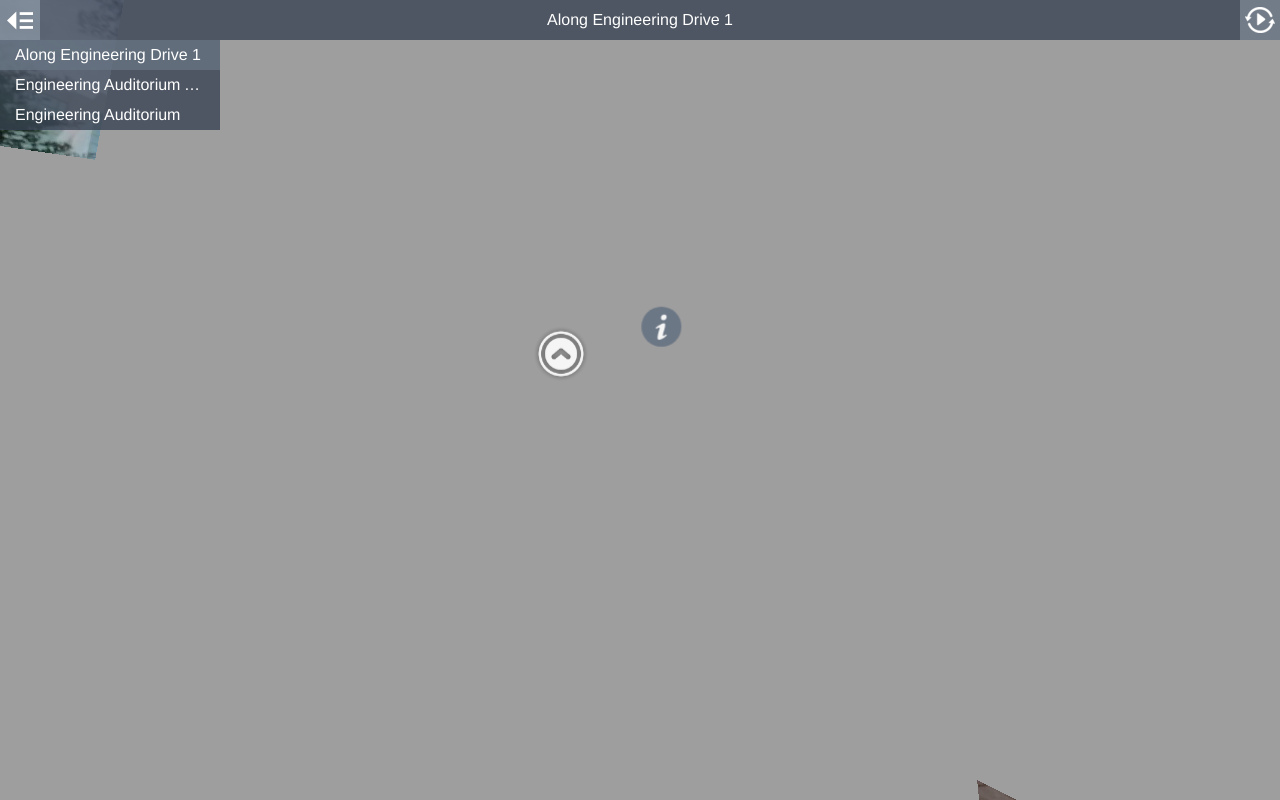
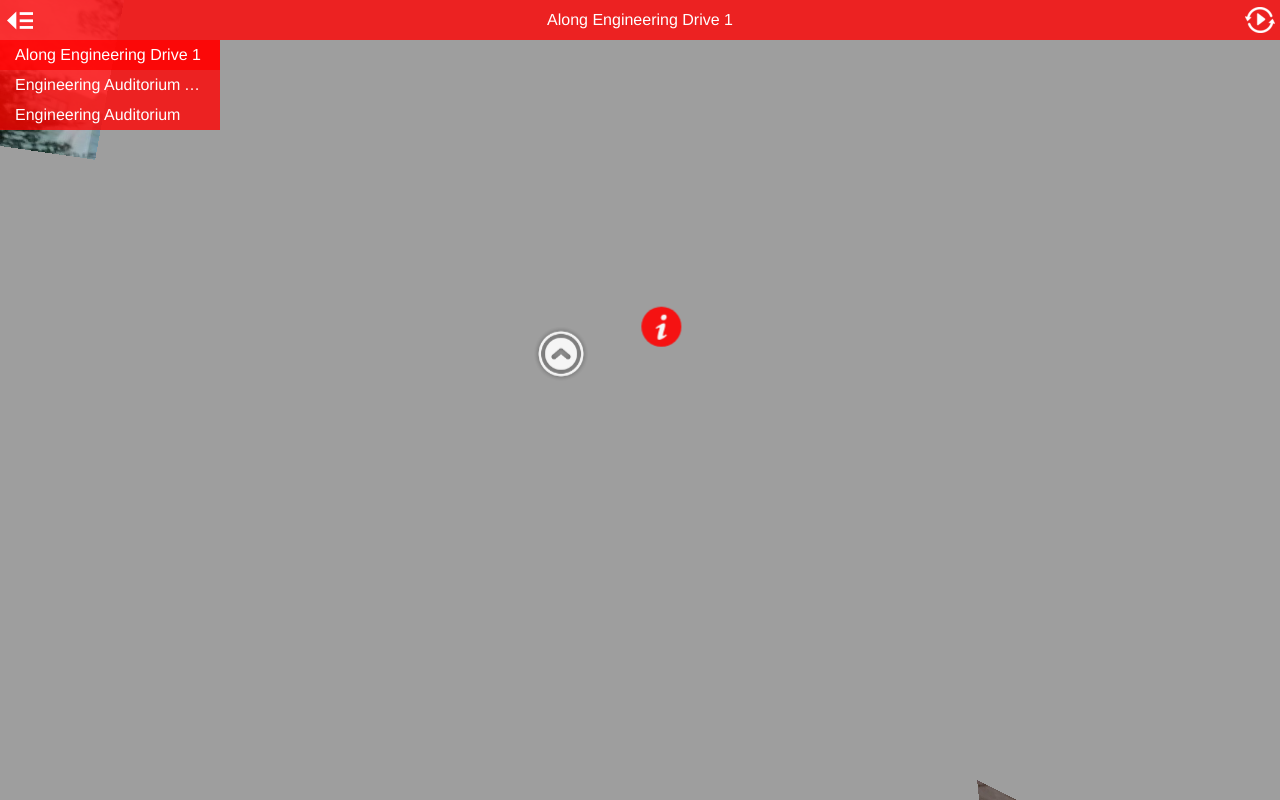
Before and after one commit to triciaszn/faculty-of-engineering, a plain HTML site: page index.html in a window 1280 px wide. Drawn offline with Linux system fonts and the light colour scheme.

Commit message:
Update style.css

```diff
--- a/style.css
+++ b/style.css
@@ -79,8 +79,8 @@ body.multiple-scenes.mobile #titleBar {
   height: 100%;
   line-height: 30px;
   padding: 5px;
-  background-color: rgb(58,68,84);
-  background-color: rgba(58,68,84,0.8);
+  background-color: rgb(255,3,3);
+  background-color: rgba(255,3,3,0.8);
   overflow: hidden;
   text-overflow: ellipsis;
   white-space: nowrap;
@@ -103,8 +103,8 @@ body.multiple-scenes.mobile #titleBar {
   width: 40px;
   height: 40px;
   padding: 5px;
-  background-color: rgb(103,115,131);
-  background-color: rgba(103,115,131,0.8);
+  background-color: rgb(255,3,3);
+  background-color: rgba(255,3,3,0.8);
 }
 
 .mobile #fullscreenToggle {
@@ -153,8 +153,8 @@ body.fullscreen-enabled #fullscreenToggle {
   width: 40px;
   height: 40px;
   padding: 5px;
-  background-color: rgb(103,115,131);
-  background-color: rgba(103,115,131,0.8);
+  background-color: rgb(255,3,3);
+  background-color: rgba(255,3,3,0.8);
 }
 
 .mobile #autorotateToggle {
@@ -207,8 +207,8 @@ body.fullscreen-enabled.mobile #autorotateToggle {
   width: 40px;
   height: 40px;
   padding: 5px;
-  background-color: rgb(103,115,131);
-  background-color: rgba(103,115,131,0.8);
+  background-color: rgb(255,3,3);
+  background-color: rgba(255,3,3,0.8);
 }
 
 .mobile #sceneListToggle {
@@ -273,8 +273,8 @@ body.fullscreen-enabled.mobile #autorotateToggle {
 
 #sceneList .scenes {
   width: 100%;
-  background-color: rgb(58,68,84);
-  background-color: rgba(58,68,84,0.8);
+  background-color: rgb(255,3,3);
+  background-color: rgba(255,3,3,0.8);
 }
 
 .mobile #sceneList {
@@ -320,13 +320,13 @@ body.fullscreen-enabled.mobile #autorotateToggle {
 }
 
 .no-touch #sceneList .scene:hover {
-  background-color: rgb(103,115,131);
-  background-color: rgba(103,115,131,0.8);
+  background-color: rgb(255,3,3);
+  background-color: rgba(255,3,3,0.8);
 }
 
 #sceneList .scene.current {
-  background-color: rgb(103,115,131);
-  background-color: rgba(103,115,131,0.8);
+  background-color: rgb(255,3,3);
+  background-color: rgba(255,3,3,0.8);
 }
 
 /* Hide scene list when only a single scene exists */
@@ -376,8 +376,8 @@ body.single-scene #sceneList, body.single-scene #sceneListToggle {
 
   border-radius: 5px;
 
-  background-color: rgb(58,68,84);
-  background-color: rgba(58,68,84,0.8);
+  background-color: rgb(255,3,3);
+  background-color: rgba(255,3,3,0.8);
 
   color: #fff;
 
@@ -453,7 +453,7 @@ body.single-scene #sceneList, body.single-scene #sceneListToggle {
   width: 40px;
   height: 40px;
   border-radius: 20px;
-  background-color: rgb(103,115,131);
+  background-color: rgb(255,3,3);
   cursor: pointer;
   -webkit-transition: width 0.3s ease-in-out 0.5s,
                       border-radius 0.3s ease-in-out 0.5s;
@@ -553,7 +553,7 @@ body.single-scene #sceneList, body.single-scene #sceneListToggle {
   height: 40px;
   width: 40px;
   border-top-right-radius: 5px;
-  background-color: rgb(78,88,104);
+  background-color: rgb(255,3,3);
   visibility: hidden;
   -ms-transform: perspective(200px) rotateY(90deg);
   -webkit-transform: perspective(200px) rotateY(90deg);
@@ -600,7 +600,7 @@ body.single-scene #sceneList, body.single-scene #sceneListToggle {
   top: 40px;
   left: 0;
   padding: 10px;
-  background-color: rgb(58,68,84);
+  background-color: rgb(255,3,3);
   border-bottom-right-radius: 5px;
   border-bottom-left-radius: 5px;
   overflow-y: auto;
```
